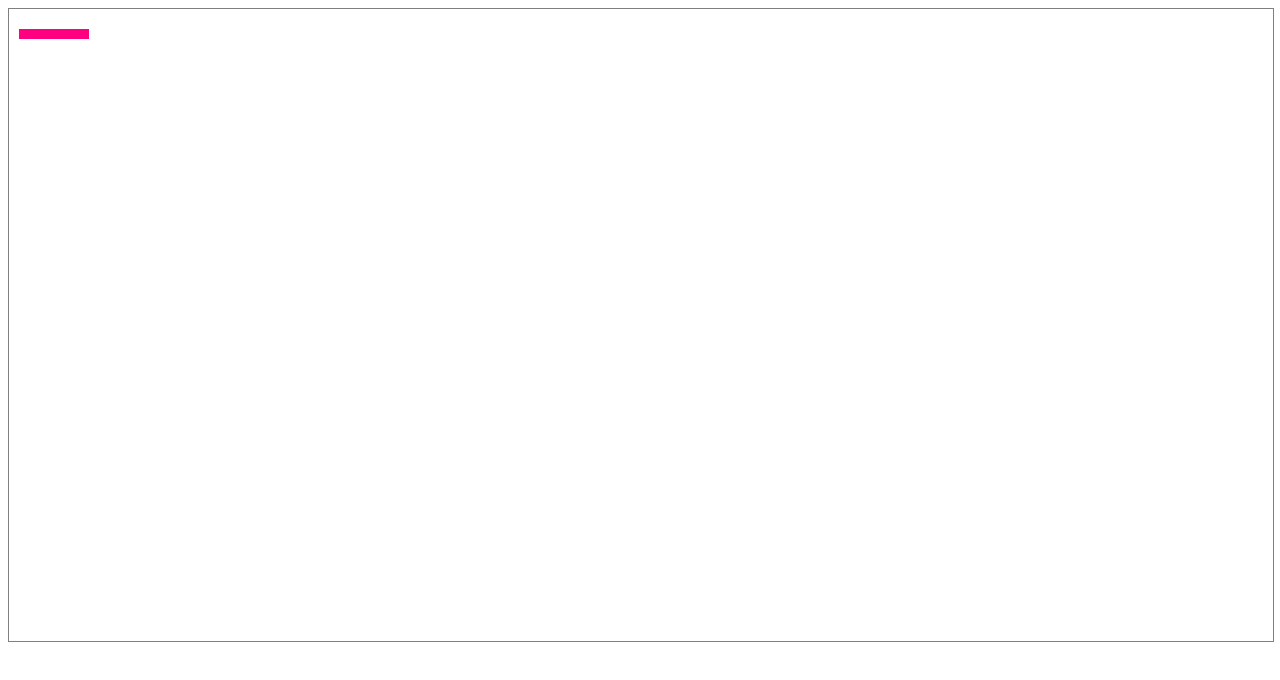
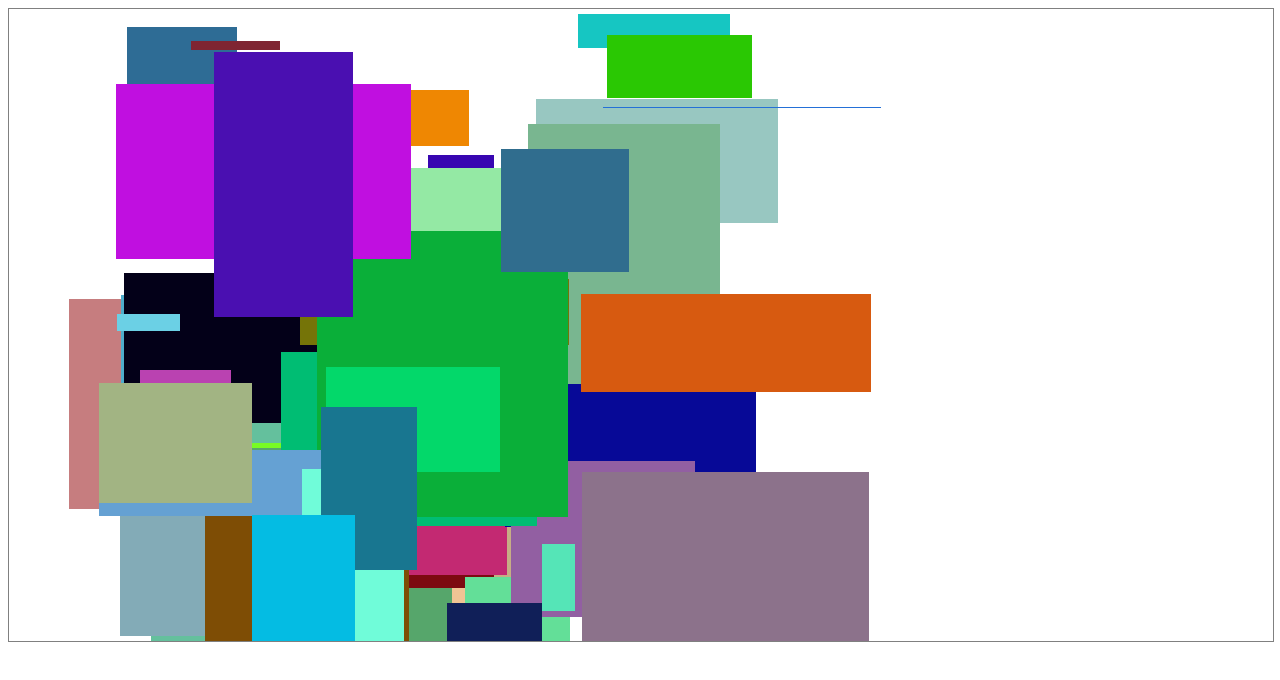
Before and after one commit to tdowdle-aicradle/webgl-animation, a plain HTML site: page index.html in a window 1280 px wide. Drawn offline with Linux system fonts and the light colour scheme.

Commit message:
drawing triangles

```diff
--- a/index.html
+++ b/index.html
@@ -30,10 +30,14 @@
         // to pick one. mediump is a good default
         precision mediump float;
 
+        //colo4 uniform input
+        uniform vec4 u_color;
+
         void main() {
           // gl_FragColor is a special variable a fragment shader
           // is responsible for setting
-          gl_FragColor = vec4(1, 0, 0.5, 1); // return reddish-purple
+          //vec4(1, 0, 0.5, 1); // return reddish-purple
+          gl_FragColor = u_color;
         }
 
       </script>
@@ -63,8 +67,8 @@
 
         gl.bindBuffer(gl.ARRAY_BUFFER, positionBuffer);
 
-        // three 2d points
-        var positions = [
+                // three 2d points
+                var positions = [
             10, 20,
             80, 20,
             10, 30,
@@ -74,9 +78,6 @@
         ];
         gl.bufferData(gl.ARRAY_BUFFER, new Float32Array(positions), gl.STATIC_DRAW); //gl.STATIC_DRAW tells WebGL we are not likely to change this data much.
 
-        //The code below this point is rendering code or code that should get executed each time we want to render/draw.
-
-        //Rendering
 
         /* webglUtils. */
         resizeCanvasToDisplaySize(gl.canvas);
@@ -107,11 +108,50 @@
         gl.vertexAttribPointer(
             positionAttributeLocation, size, type, normalize, stride, offset)
 
+        var colorUniformLocation = gl.getUniformLocation(program, "u_color");
 
-        var primitiveType = gl.TRIANGLES;
-        var offset = 0;
-        var count = 6;
-        gl.drawArrays(primitiveType, offset, count);
+          // draw 50 random rectangles in random colors
+  for (var ii = 0; ii < 50; ++ii) {
+    // Setup a random rectangle
+    // This will write to positionBuffer because
+    // its the last thing we bound on the ARRAY_BUFFER
+    // bind point
+    setRectangle(
+        gl, randomInt(600), randomInt(600), randomInt(300), randomInt(300));
+
+    // Set a random color.
+    gl.uniform4f(colorUniformLocation, Math.random(), Math.random(), Math.random(), 1);
+
+    // Draw the rectangle.
+    gl.drawArrays(gl.TRIANGLES, 0, 6);
+  }
+
+
+// Returns a random integer from 0 to range - 1.
+function randomInt(range) {
+  return Math.floor(Math.random() * range);
+}
+
+// Fills the buffer with the values that define a rectangle.
+function setRectangle(gl, x, y, width, height) {
+  var x1 = x;
+  var x2 = x + width;
+  var y1 = y;
+  var y2 = y + height;
+
+  // NOTE: gl.bufferData(gl.ARRAY_BUFFER, ...) will affect
+  // whatever buffer is bound to the `ARRAY_BUFFER` bind point
+  // but so far we only have one buffer. If we had more than one
+  // buffer we'd want to bind that buffer to `ARRAY_BUFFER` first.
+
+  gl.bufferData(gl.ARRAY_BUFFER, new Float32Array([
+     x1, y1,
+     x2, y1,
+     x1, y2,
+     x1, y2,
+     x2, y1,
+     x2, y2]), gl.STATIC_DRAW);
+}
 
 
 
```
